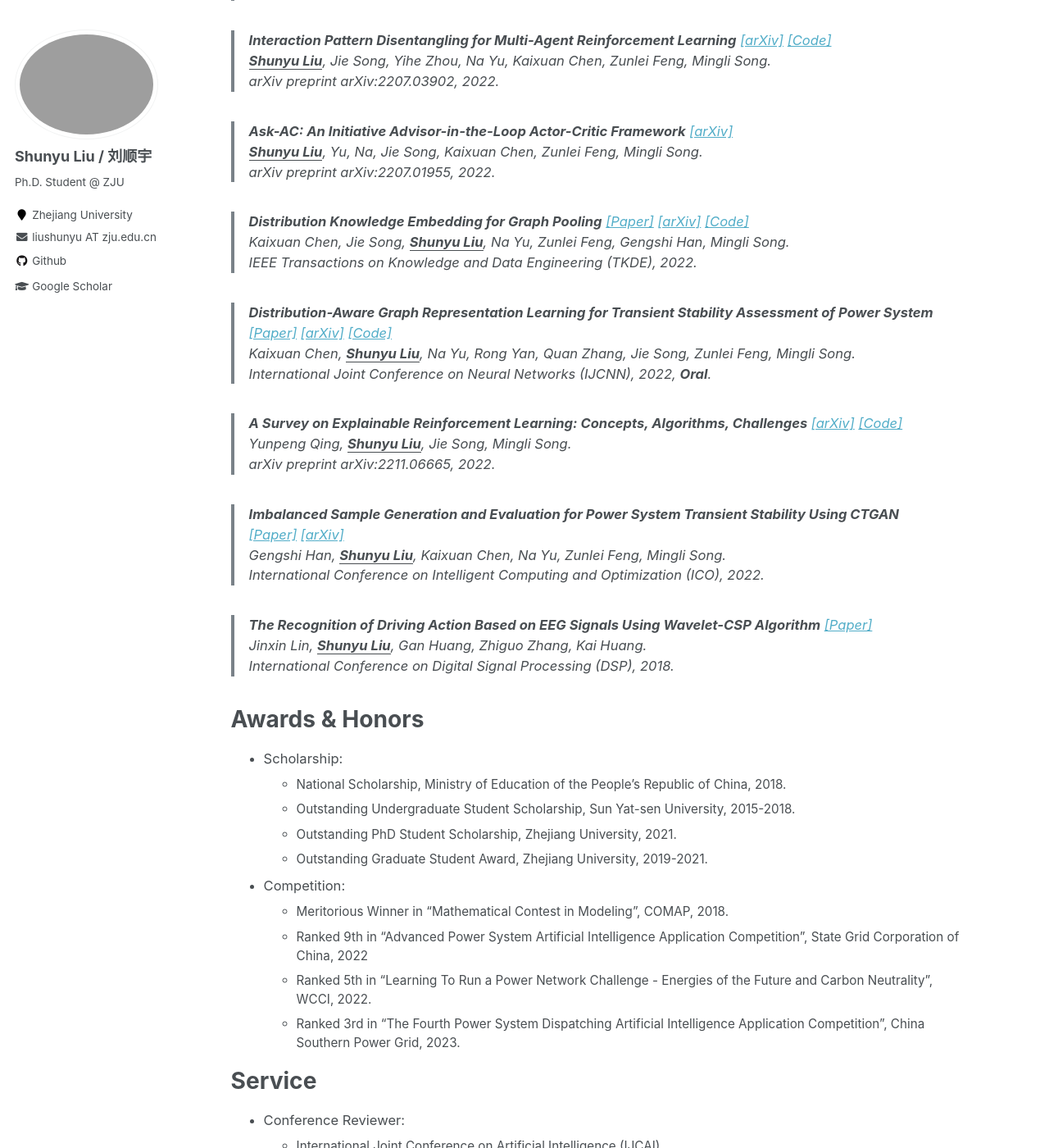
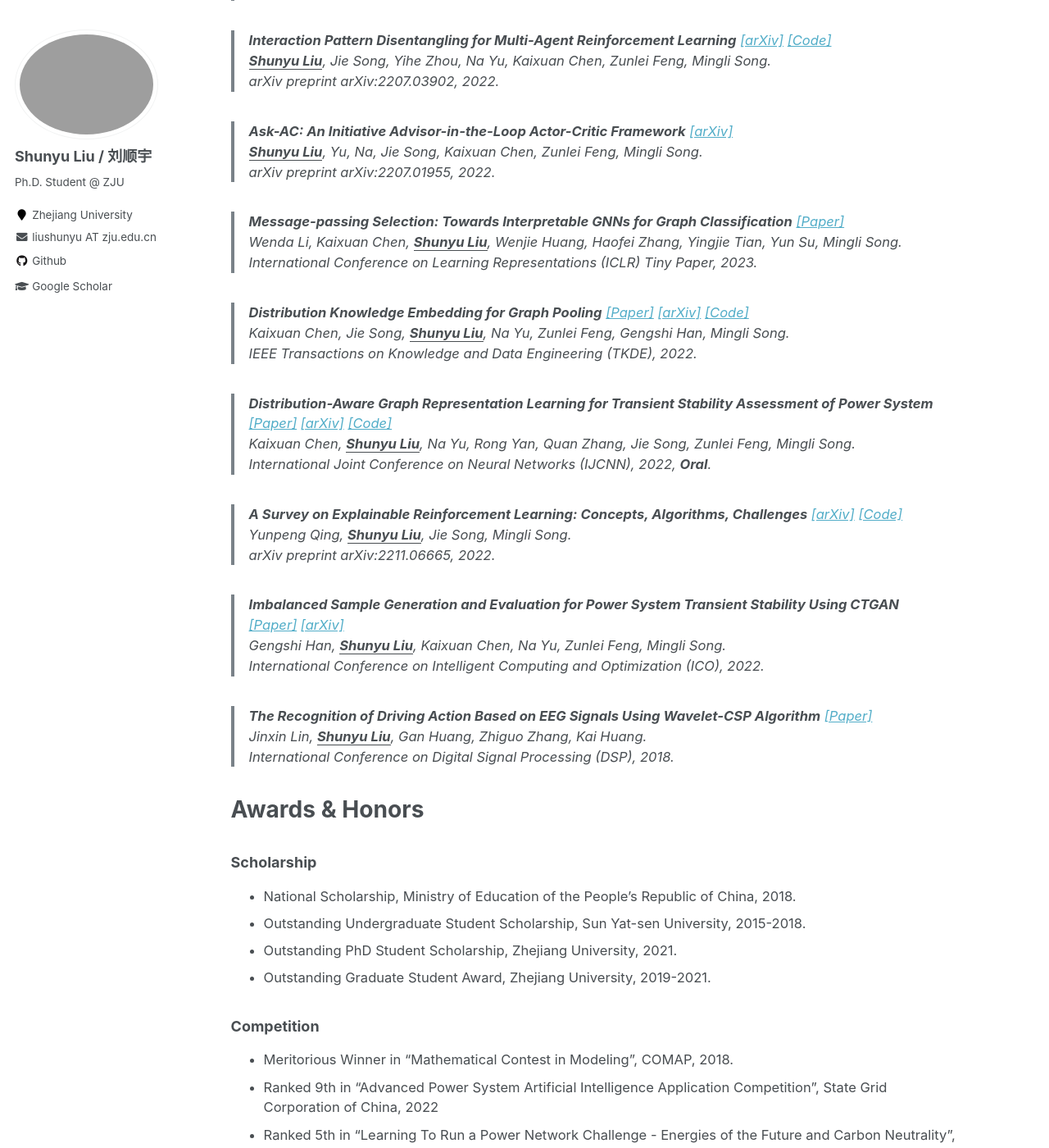
Before and after one commit to liushunyu/liushunyu.github.io, a Jekyll site: the page built from _pages/about.md, in a window 1280 px wide and 1400 px high, scrolled down 543 px. Shown: the whole window at 82% size. Built offline with Jekyll 4.4.1, drawn with Linux system fonts in a browser that asks for light colours; some of the changed text lies outside the part shown.

Commit message:
Update about.md

```diff
--- a/_pages/about.md
+++ b/_pages/about.md
@@ -26,9 +26,13 @@
   > **<u>Shunyu Liu</u>**, Jie Song, Yihe Zhou, Na Yu, Kaixuan Chen, Zunlei Feng, Mingli Song.\\
   > arXiv preprint arXiv:2207.03902, 2022.
 
-> **Ask-AC: An Initiative Advisor-in-the-Loop Actor-Critic Framework** [[arXiv]](https://arxiv.org/abs/2207.01955)\\
+> **Ask-AC: An Initiative Advisor-in-the-Loop Actor-Critic Framework** [[arXiv]](https://arxiv.org/abs/2207.01955) \\
   > **<u>Shunyu Liu</u>**, Yu, Na, Jie Song, Kaixuan Chen, Zunlei Feng, Mingli Song.\\
   > arXiv preprint arXiv:2207.01955, 2022.
+
+> **Message-passing Selection: Towards Interpretable GNNs for Graph Classification** [[Paper]](https://openreview.net/pdf?id=99Go96dla5y) \\
+  > Wenda Li, Kaixuan Chen, **<u>Shunyu Liu</u>**, Wenjie Huang, Haofei Zhang, Yingjie Tian, Yun Su, Mingli Song.\\
+  > International Conference on Learning Representations (ICLR) Tiny Paper, 2023.
 
 > **Distribution Knowledge Embedding for Graph Pooling** [[Paper]](https://ieeexplore.ieee.org/abstract/document/9896198/) [[arXiv]](https://arxiv.org/abs/2109.14333) [[Code]](https://github.com/chenchkx/DKEPool) \\
   > Kaixuan Chen, Jie Song, **<u>Shunyu Liu</u>**, Na Yu, Zunlei Feng, Gengshi Han, Mingli Song.\\
@@ -69,10 +73,11 @@
 Service
 ======
 
-- Conference Reviewer:
+### Conference Reviewer:
   - International Joint Conference on Artificial Intelligence (IJCAI)
   - AAAI Conference on Artificial Intelligence (AAAI)
+  - International Conference on Learning Representations (ICLR)
 
-- Journal Reviewer:
+### Journal Reviewer:
   - IEEE Transactions on Knowledge and Data Engineering (TKDE)
   - Information Sciences (INS)
```
Also changed, not shown: other parts of _pages/about.md (+2 -2 lines).
